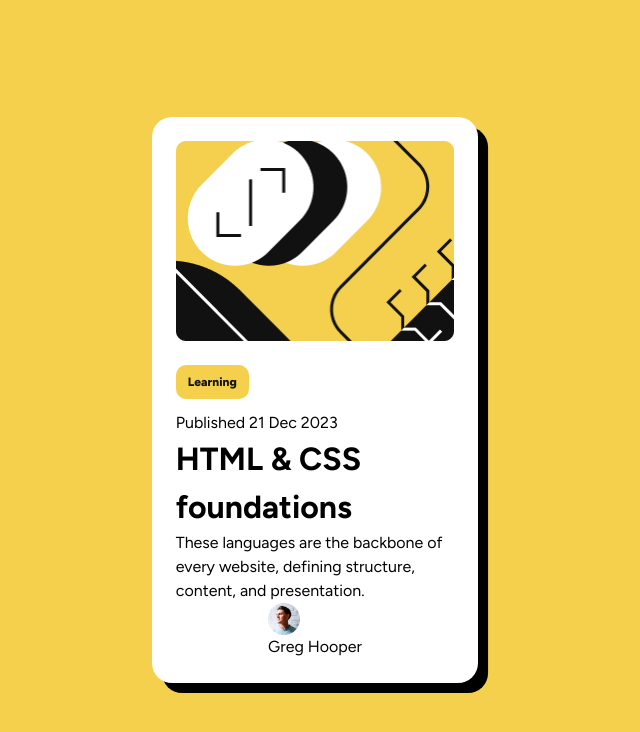
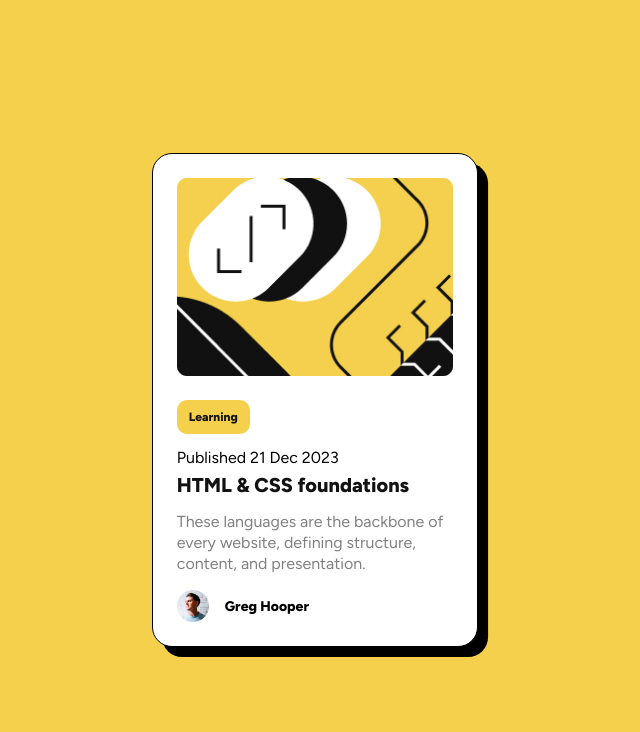
Before and after one commit to Camperbug/fem-blog-post-main, a plain HTML site: page index.html in a window 1280 px wide. Shown: the whole page, without its empty margins (325-965 px from the left). Drawn offline with Linux system fonts and the light colour scheme.

Commit message:
complete project

```diff
--- a/index.html
+++ b/index.html
@@ -16,10 +16,12 @@
     <p class="published-date">
       Published 21 Dec 2023
     </p>
-    <h1>
-      HTML & CSS foundations
-    </h1>
-    <p>
+    <a href="#">
+      <h1>
+        HTML & CSS foundations
+      </h1>
+    </a>
+    <p class="lang-description">
       These languages are the backbone of every website, defining structure, content, and presentation.
     </p>
     <div class="flex-avatar">
--- a/styles.css
+++ b/styles.css
@@ -39,6 +39,7 @@ main {
   padding: 1.5rem;
   margin: 1rem;
   box-shadow: 0.63rem 0.63rem black;
+  border: solid 0.08rem black;
 }
 
 .graphic {
@@ -61,3 +62,41 @@ margin-bottom: 0.75rem;
 p {
   margin-right: auto;
 }
+
+h1 {
+  font-size: 1.25rem;
+  margin-right:auto;
+  font-weight: 800;
+  margin-bottom: 0.75rem;
+}
+
+.lang-description {
+  color: var(--clr-secondary-2-grey);
+  line-height: 1.31rem;
+  margin-bottom: 1rem;
+}
+
+.flex-avatar {
+  display: flex;
+  gap: 1rem;
+  margin-right: auto;
+  font-weight: 800;
+  font-size: 0.875rem;
+}
+
+.flex-avatar p {
+  align-self: center;
+}
+
+a {
+  margin-right: auto;
+  text-decoration: none;
+}
+
+a {
+  color: var(--clr-secondary-3-black);
+}
+
+a:hover {
+  color: var(--clr-primary-1-yellow);
+}
```
